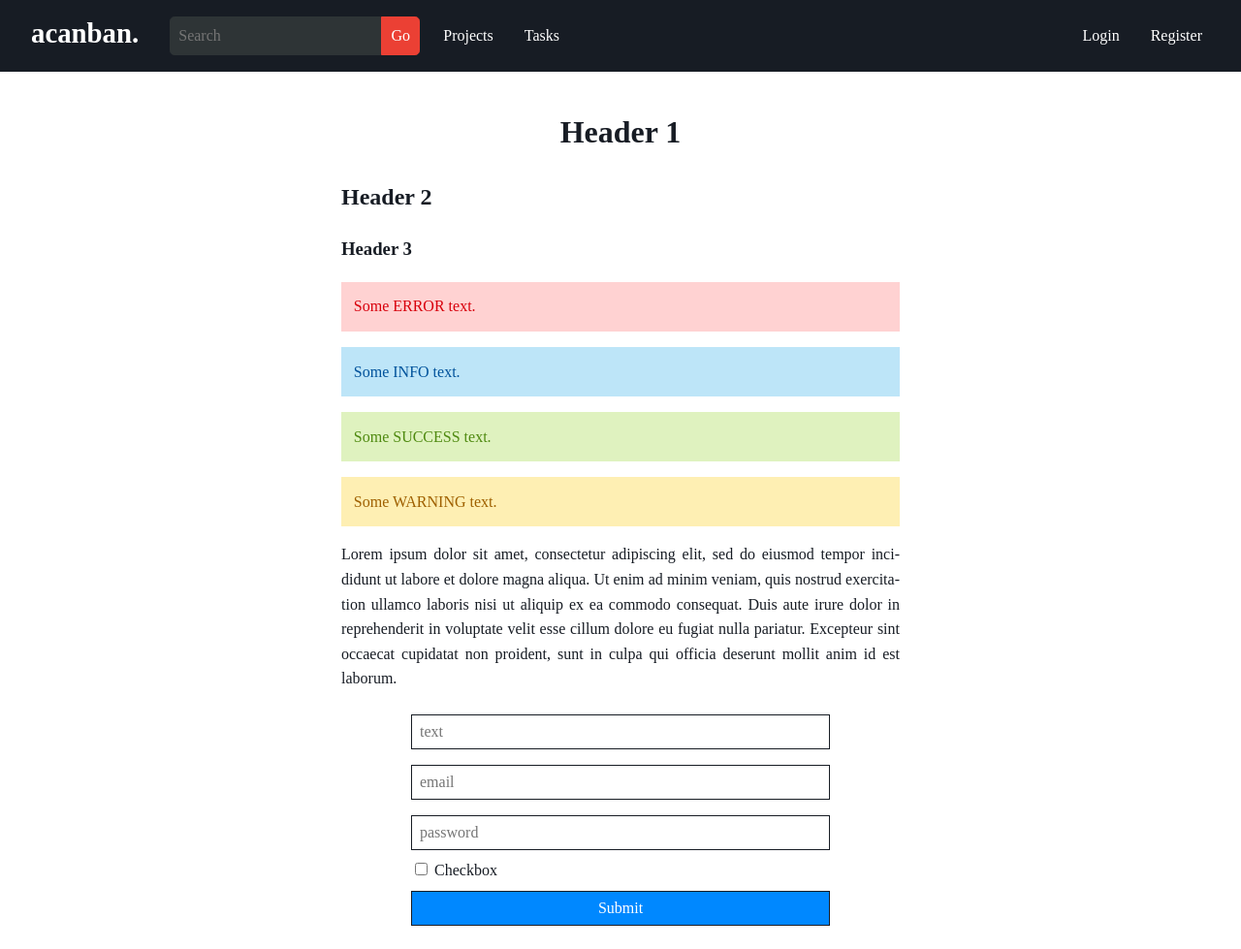
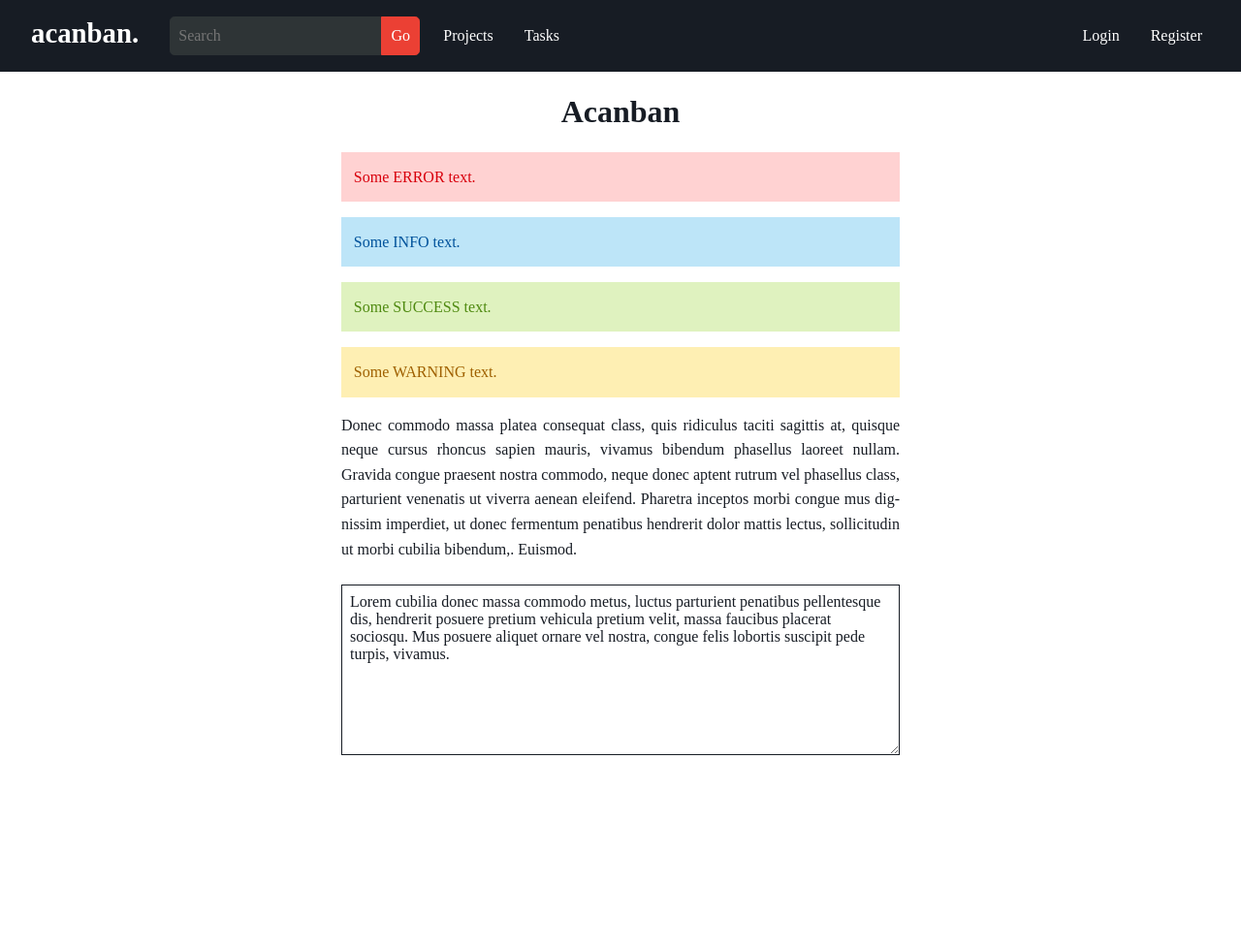
Before and after one commit to Huy-Ngo/acanban, a Python web app: template src/acanban/templates/index.html in a window 1280 px wide. Shown: the whole page at 97% size. After the commit the page ends 779 px from the top, so only its background shows below. Run offline with Jinja, Linux system fonts and the light colour scheme; the template is opened without the code that fills it, so the values that code supplies are empty.

Commit message:
Work main container into narrow and wide column

```diff
--- a/src/acanban/static/style.css
+++ b/src/acanban/static/style.css
@@ -2,19 +2,19 @@
  * Global stylesheet
  * Copyright (C) 2020  Đào Dương Hoàng Long
  * Copyright (C) 2020  Nguyễn Gia Phong
-
+ *
  * This file is part of Acanban.
-
+ *
  * Acanban is free software: you can redistribute it and/or modify
  * it under the terms of the GNU Affero General Public License as published
  * by the Free Software Foundation, either version 3 of the License, or
  * (at your option) any later version.
-
+ *
  * Acanban is distributed in the hope that it will be useful,
  * but WITHOUT ANY WARRANTY; without even the implied warranty of
  * MERCHANTABILITY or FITNESS FOR A PARTICULAR PURPOSE.  See the
  * GNU Affero General Public License for more details.
-
+ *
  * You should have received a copy of the GNU Affero General Public License
  * along with Acanban.  If not, see <https://www.gnu.org/licenses/>.
  */
@@ -22,6 +22,7 @@
 :root {
     --color-bg: #ffffff;
     --color-fg: #171c24;
+    --color-bg-alt: #eeeeec;
     --color-fg-alt: #2e3436;
     --color-primary-dark: #0088ff;
     --color-primary-medium: #40a6ff;
@@ -46,28 +47,33 @@ body {
     margin: 0;
     padding: 0;
 }
-main {
-    margin: auto;
-    max-width: 36rem;
-    padding: 1rem;
+
+/* common elements */
+h1 {
+    margin: 1rem;
+    text-align: center;
 }
-h1 { text-align: center }
 p {
     hyphens: auto;
     text-align: justify;
 }
+a { text-decoration: none }
+
+/* columns */
+.col-narrow, .col-wide {
+    padding: 0 1rem;
+    margin: auto;
+}
+.col-narrow { max-width: 25rem }
+.col-wide { max-width: 36rem }
 
 /* form */
-form {
-    margin: auto;
-    max-width: 27rem;
-}
 button, input, select, textarea {
     font-family: inherit;
     font-size: 100%;
 }
-button, input[type=text], input[type=password], input[type=email], input[type=submit],
-select {
+button, select, textarea,
+input[type=text], input[type=password], input[type=email] {
     background-color: var(--color-bg);
     border: 0.1rem solid var(--color-fg);
     box-sizing: border-box;
@@ -84,12 +90,18 @@ input:focus, select:focus {
     border-color: var(--color-primary-dark);
     box-shadow: 0 0 0.5rem var(--color-primary-bright);
 }
-button, input[type=submit] {
+button {
     background-color: var(--color-primary-dark);
     color: var(--color-bg);
     cursor: pointer;
 }
-button, input[type=submit]:hover { background-color: var(--color-primary-medium) }
+button:hover { background-color: var(--color-primary-medium) }
+textarea {
+    height: 11rem;
+    overflow-y: scroll;
+    resize: vertical;
+    scrollbar-color: var(--color-bg-alt) transparent;
+}
 
 /* messages */
 .error, .info, .success, .warning {
@@ -128,13 +140,12 @@ nav {
     margin-bottom: auto;
     margin-top: auto;
     padding: 1rem;
-    text-decoration: none;
 }
 #logo::selection, #hambutton::selection, #nav-entries > a::selection {
     background-color: var(--color-fg);
 }
 #logo:hover, #nav-entries > a:hover, #hambutton:hover {
-    color: var(--color-primary-dark);
+    color: var(--color-primary-bright);
 }
 #logo {
     font-size: 1.8rem;
--- a/src/acanban/templates/base.html
+++ b/src/acanban/templates/base.html
@@ -53,6 +53,7 @@
         {% endif %}
       </div>
     </nav>
-    <main>{% block content %}{% endblock %}</main>
+    <h1>{{ self.title() }}</h1>
+    {% block content %}{% endblock %}
   </body>
 </html>
--- a/src/acanban/templates/index.html
+++ b/src/acanban/templates/index.html
@@ -21,27 +21,12 @@
 {% extends "base.html" %}
 {% block title %}Acanban{% endblock %}
 {% block content %}
-<h1>Header 1</h1>
-<h2>Header 2</h2>
-<h3>Header 3</h3>
-<div class=error>Some ERROR text.</div>
-<div class=info>Some INFO text.</div>
-<div class=success>Some SUCCESS text.</div>
-<div class=warning>Some WARNING text.</div>
-<p>
-  Lorem ipsum dolor sit amet, consectetur adipiscing elit, sed do eiusmod
-  tempor incididunt ut labore et dolore magna aliqua. Ut enim ad minim veniam,
-  quis nostrud exercitation ullamco laboris nisi ut aliquip ex ea commodo
-  consequat. Duis aute irure dolor in reprehenderit in voluptate velit esse
-  cillum dolore eu fugiat nulla pariatur. Excepteur sint occaecat cupidatat non
-  proident, sunt in culpa qui officia deserunt mollit anim id est laborum.
-</p>
-<form>
-  <input type=text placeholder=text required>
-  <input type=email placeholder=email required>
-  <input type=password placeholder=password required>
-  <input type=checkbox name=checkbox>
-  <label for=remember>Checkbox</label>
-  <input type=submit value=Submit>
-</form>
+<div class=col-wide>
+  <div class=error>Some ERROR text.</div>
+  <div class=info>Some INFO text.</div>
+  <div class=success>Some SUCCESS text.</div>
+  <div class=warning>Some WARNING text.</div>
+  {{ lipsum(1) }}
+  <textarea>{{ lipsum(1, false) }}</textarea>
+</div>
 {% endblock %}
--- a/src/acanban/templates/login.html
+++ b/src/acanban/templates/login.html
@@ -21,8 +21,7 @@
 {% extends "base.html" %}
 {% block title %}Login{% endblock %}
 {% block content %}
-<h1>Log in to acanban</h1>
-<form action=login method=POST>
+<form action=login method=POST class=col-narrow>
   {% if error %}
   <div class=error>{{ error }}</div>
   {% endif %}
@@ -30,6 +29,6 @@
   <input type=password name=password id=password placeholder=password required>
   <input type=checkbox name=remember id=remember>
   <label for=remember>Remember me</label>
-  <input type=submit name=submit value=Login>
+  <button>Login</button>
 </form>
 {% endblock %}
--- a/src/acanban/templates/register.html
+++ b/src/acanban/templates/register.html
@@ -20,8 +20,7 @@
 {% extends "base.html" %}
 {% block title %}Registration{% endblock %}
 {% block content %}
-<h1>Register for acanban</h1>
-<form action=register method=POST>
+<form action=register method=POST class=col-narrow>
   {% if error %}
   <div class=error>{{ error }}</div>
   {% endif %}
@@ -34,6 +33,6 @@
     <option value=supervisor>supervisor</option>
     <option value=staff>staff</option>
   </select>
-  <input type=submit name=submit value=Register>
+  <button>Register</button>
 </form>
 {% endblock %}
--- a/src/acanban/templates/user_profile_edit.html
+++ b/src/acanban/templates/user_profile_edit.html
@@ -33,7 +33,7 @@ Edit profile
   <label for="email">Email</label>
   <input type="email" name="email" id="email"
     value="{{ email }}" required/>
-  <input type="submit" id="submit" value="Save">
+  <button>Save</button>
 </form>
 
 {% endblock%}
```
